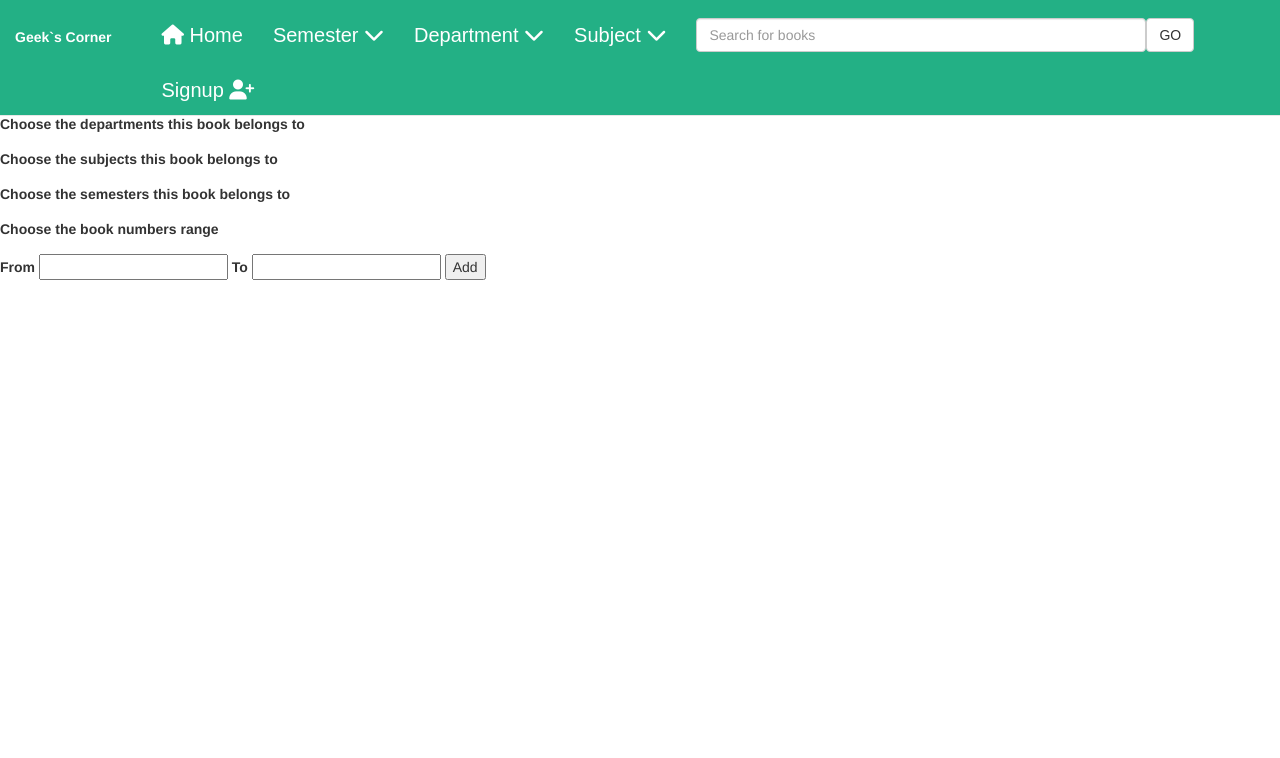
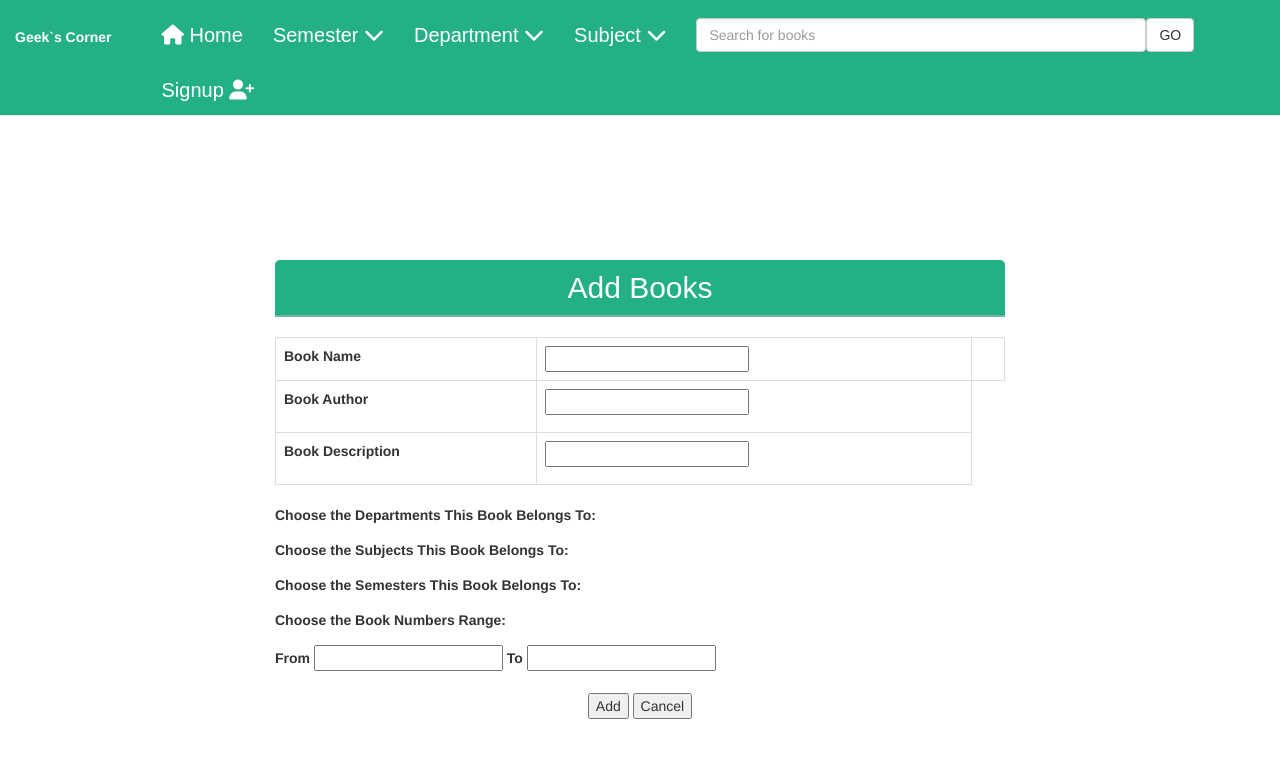
Before and after one commit to TeamIntegrity/LibChain, a Django app: page /books/add/ in a window 1280 px wide. Shown: the top 758 px of the page. Run offline with Django 3.2, Linux system fonts and the light colour scheme; data that the repository does not hold is empty; some libraries are stand-ins or nearby versions.

Commit message:
updated add_books.html

```diff
--- a/libchain/books/templates/add_books.html
+++ b/libchain/books/templates/add_books.html
@@ -3,40 +3,89 @@
 {% block content %}
 
 
-<form action="/books/add/" method="post">
+
+
+
+
+
+
+<form action="/books/add/" method="post" style="margin-top: 200px;">
     {% csrf_token%}
+ <div class="container">
+               <div class="row">
+               </div><br>
 
-    <p><label>Book Name</label>
-    <input type="text" name="book_name"></p>
 
-    <p><label>Book Author</label>
-    <input type="text" name="book_author"></p>
+                       <!-- Pack 1-->
+                       <div class="col-lg-2">
+                       </div>
+                        <div class="col-lg-8" id="home-box">
+                            <center>
+                            <div class="pricing_header">
+                                <h2>Add Books</h2>
+                                <div class="space"></div>
+                     </div>
+                     </center>
+                     <table class="table-responsive">
+                     <table class="table" border=1 width=100% bordercolor=black style="border-collapse:collapse; ">
+                     <table  class="table table-bordered" style="border:0px;">
+			<tr>
+			<th>
+		Book Name
+		</th>
+        <th>
 
-    <p><label>Book Description</label>
-    <input type="text" name="book_description"></p>
+   <input type="text" name="book_name">
 
-    <p><label>Choose the departments this book belongs to</label></p>
+    <th></th></th></tr>
+    <th>
+
+    <p><label>Book Author</label></p></th>
+    <th>
+    <input type="text" name="book_name">
+    <tr><th>
+
+    <p><label>Book Description</label></p></th>
+    <th>
+    <input type="text" name="book_name">
+
+    </th>
+
+
+    </table>
+
+    <p><label>Choose the Departments This Book Belongs To:</label></p>
     {% for department in departments %}
     <p><input type="checkbox" name="department" value="{{department}}">{{department}}</p>
     {% endfor %}
 
-    <p><label>Choose the subjects this book belongs to</label></p>
+    <p><label>Choose the Subjects This Book Belongs To:</label></p>
     {% for subject in subjects %}
     <p><input type="checkbox" name="subject" value="{{subject}}">{{subject}}</p>
     {% endfor %}
 
-    <p><label>Choose the semesters this book belongs to</label></p>
+    <p><label>Choose the Semesters This Book Belongs To:</label></p>
     {% for semester in semesters %}
     <p><input type="checkbox" name="semester" value="{{semester}}">{{semester}}</p>
     {% endfor %}
 
-    <p><label>Choose the book numbers range</label></p>
-    <label>From</label> <input type="text" name="book_number_init"> <label>To</label> <input type="text" name="book_number_end">
+    <p><label>Choose the Book Numbers Range:</label></p>
+    <label>From</label> <input type="text" name="book_number_init"> <label>To</label> <input type="text" name="book_number_end"><br><br>
+<center><input type="submit" class="button" value="Add">
+<input type="reset" class="button" value="Cancel">
 
-    <input type="submit" class="button" value="Add">
+
+<br></center>
+<br>
+
+    </div>
+
+
 
 
 </form>
+</table>
+</table>
 
 
 {% endblock %}
```
